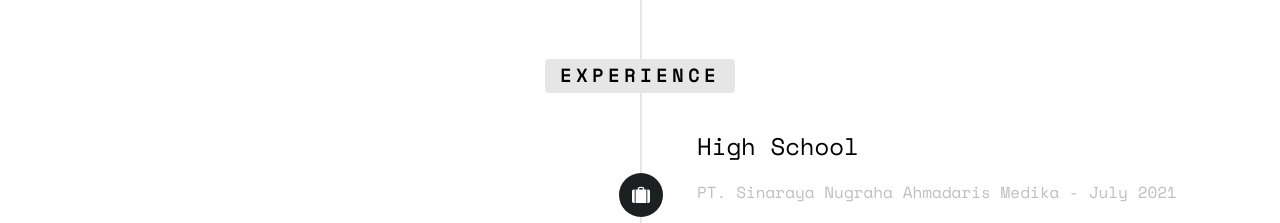
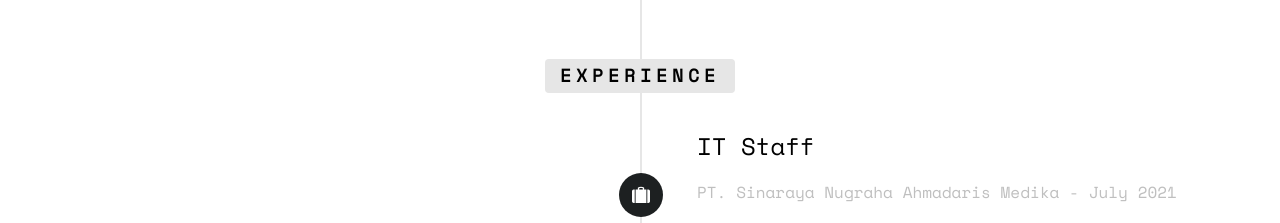
Before and after one commit to bernazeptian/bernazeptian.github.io, a plain HTML site: page index.html in a window 1280 px wide. Shown: the part 2382-2605 px from the top of the page. Drawn offline with nearby package versions, Linux system fonts and the light colour scheme; some packages are replaced by stand-ins of ours; no server answers; files whose address does not match are found by name.

Commit message:
Update index.html

```diff
--- a/index.html
+++ b/index.html
@@ -170,7 +170,7 @@
 							<div class="timeline-badge"><i class="icon-suitcase"></i></div>
 							<div class="timeline-panel">
 								<div class="timeline-heading">
-									<h3 class="timeline-title">High School</h3>
+									<h3 class="timeline-title">IT Staff</h3>
 									<span class="company">PT. Sinaraya Nugraha Ahmadaris Medika - July 2021</span>
 								</div>
 								<div class="timeline-body">
```
